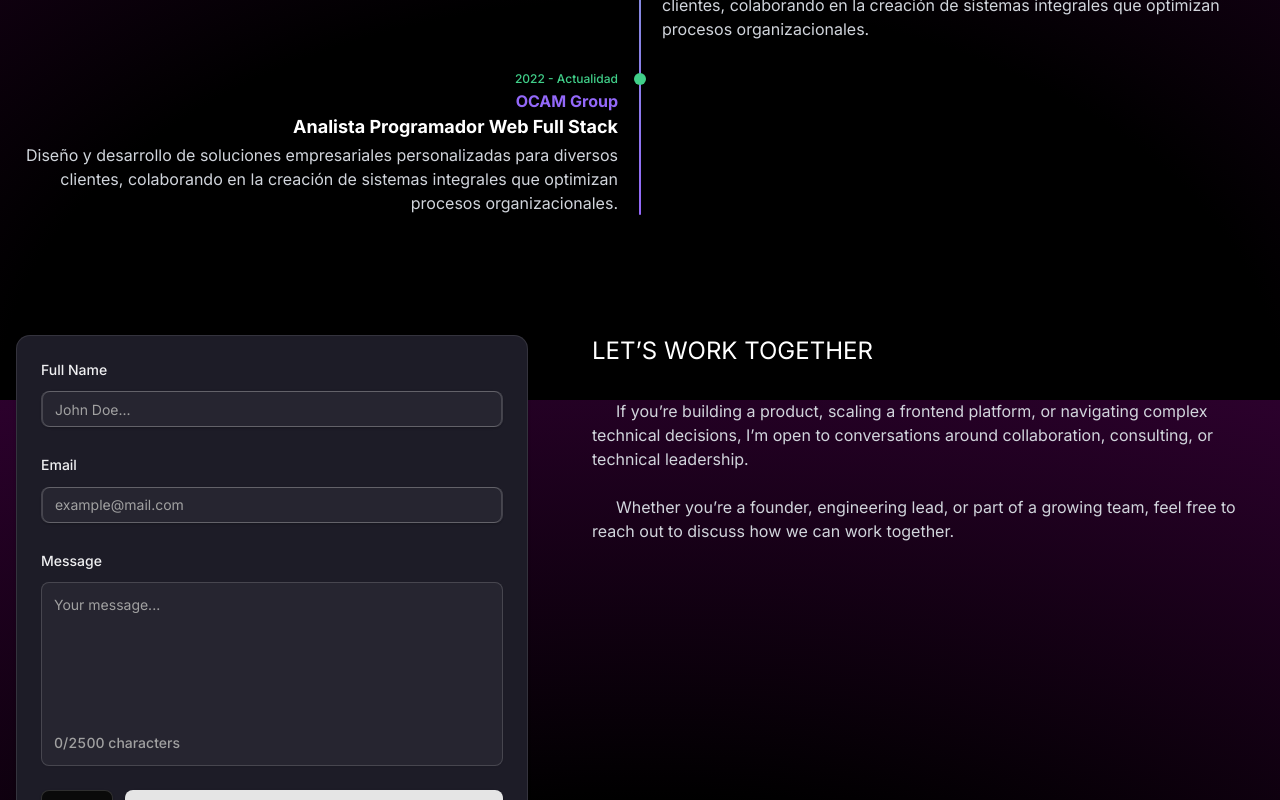
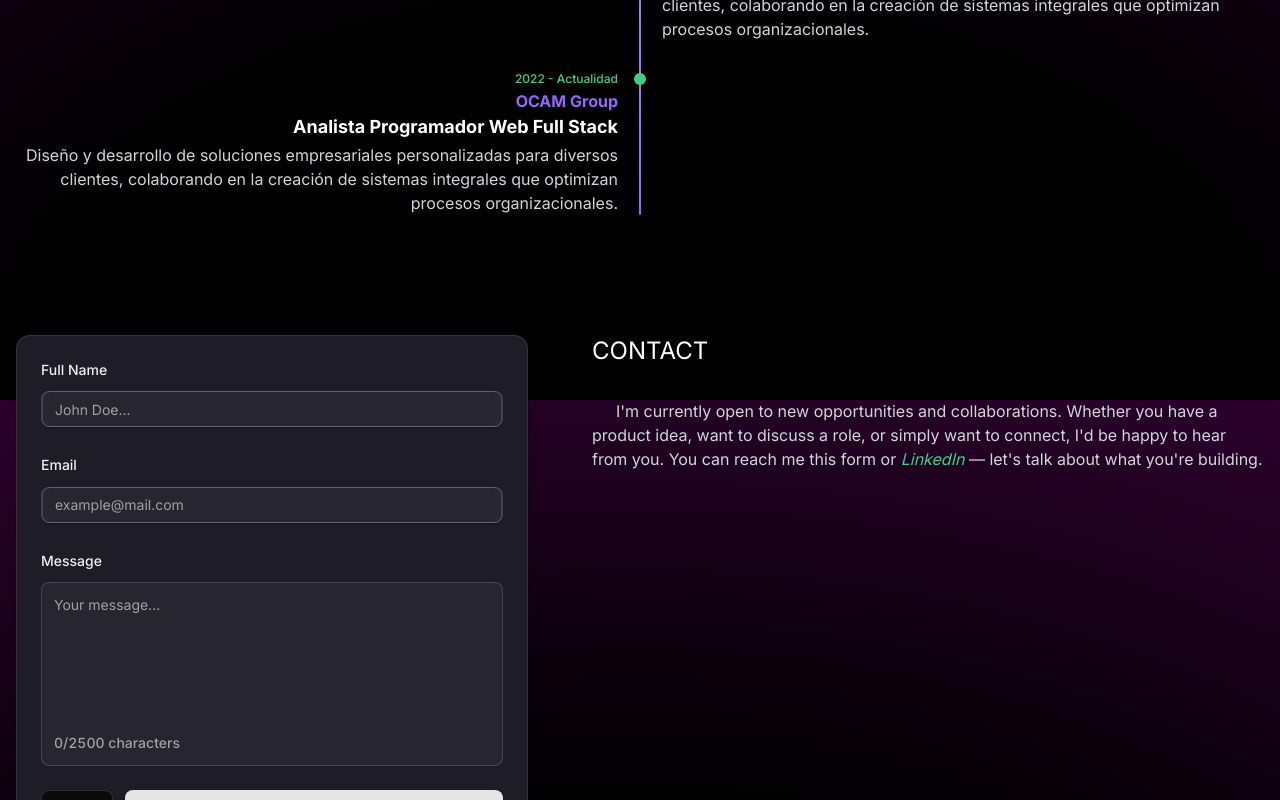
Before and after one commit to nolascomalave/Portfolio---With-Next, a Next.js app: page /en/ in a window 1280 px wide. Shown: the part 2000-2800 px from the top of the page. Built offline with nearby package versions, Linux system fonts and the light colour scheme.

Commit message:
cambios estéticos realizados y adaptación a dispositivos móviles.

```diff
--- a/src/app/[locale]/layout.tsx
+++ b/src/app/[locale]/layout.tsx
@@ -77,17 +77,3 @@ export default async function LocaleLayout({
     </html>
   );
 }
-
-<div className="min-h-screen w-full relative bg-white">
-  <div
-    className="absolute inset-0 z-0"
-    style={{
-      background: "#ffffff",
-      backgroundImage: `
-        radial-gradient(circle_at_top_left,_rgba(173,109,244,0.5),_transparent_70%)
-      `,
-      filter: "blur(80px)",
-      backgroundRepeat: "no-repeat",
-    }}
-  />
-</div>
--- a/src/components/Footer.tsx
+++ b/src/components/Footer.tsx
@@ -1,8 +1,14 @@
+import { useTranslations } from 'next-intl';
+
 export default function Footer() {
+    const __ = useTranslations('layout');
+
     return (
         <footer className="text-center pb-8 mt-40 text-sm text-gray-700 dark:text-gray-100">
-            <p>Designed and Developed by Nolasco Malavé.</p>
-            <p>Built with <span className="text-dark-purple dark:text-neon-green">Next.js</span>, <span className="text-dark-purple dark:text-neon-green">Shadcn</span> & <span className="text-dark-purple dark:text-neon-green">Tailwind</span>. Hosted on Vercel.</p>
+            {__.rich("footer", {
+                highlighted: (chunks) => <span className='text-dark-purple dark:text-neon-green'>{chunks}</span>,
+                paragraph: (chunks) => <p>{chunks}</p>
+            })}
         </footer>
     );
 }
--- a/src/components/Navbar.tsx
+++ b/src/components/Navbar.tsx
@@ -35,7 +35,7 @@ export default function Navbar() {
   const activeLink = navLinks.find(link => currentPath === link.key) || navLinks[0];
 
   return (
-    <nav className="sticky top-0 left-0 right-0 z-50 backdrop-blur-md transition-colors flex gap-[0.125rem] text-inherit">
+    <nav className="sticky top-0 left-0 right-0 z-50 backdrop-blur-md transition-colors flex gap-[0.125rem] text-inherit hidden sm:block">
         <div className='flex p-[0.5rem] max-w-7xl w-full m-auto'>
             <div className="flex items-center shrink-0">
                 <Link href={`/${locale}/`}>
--- a/src/components/OrbitingIcons.tsx
+++ b/src/components/OrbitingIcons.tsx
@@ -1,9 +1,9 @@
 import { OrbitingCircles } from "@/components/ui/orbiting-circles";
 import Image from "next/image";
 import TechnologiesItems from "@/lib/technologies-items";
-export function OrbitingCirclesDemo() {
+export function OrbitingCirclesDemo({className}: {className: string}) {
   return (
-    <div className="relative flex h-96 w-96 flex-col items-center justify-center overflow-hidden">
+    <div className={className}>
         <OrbitingCircles iconSize={250} reverse>
             <Icons.React/>
             <Icons.MaterialUI/>
--- a/src/components/TimeLine/TimeLine.tsx
+++ b/src/components/TimeLine/TimeLine.tsx
@@ -18,7 +18,7 @@ const Experience = [
 
 export default function TimeLine() {
     return (
-        <ol className="relative space-y-8 before:absolute before:top-0 before:left-1/2 before:h-full before:w-0.5 before:-translate-x-1/2 before:rounded-full before:bg-linear-to-b before:from-dark-purple dark:before:from-neon-green before:to-neon-green dark:before:to-dark-purple">
+        <ol className="relative space-y-8 before:absolute before:top-0 before:left-0 md:before:left-1/2 before:h-full before:w-0.5 before:-translate-x-1/2 before:rounded-full before:bg-linear-to-b before:from-dark-purple dark:before:from-neon-green before:to-neon-green dark:before:to-dark-purple">
         <TimeLineItem {...Experience[0]}/>
         <TimeLineItem {...Experience[0]}/>
         <TimeLineItem {...Experience[0]}/>
--- a/src/components/TimeLine/TimeLineItem.tsx
+++ b/src/components/TimeLine/TimeLineItem.tsx
@@ -10,8 +10,8 @@ export default function TimeLineItem({
     company: string;
 }) {
     return (
-        <li className="group relative grid grid-cols-2 odd:-me-3 even:-ms-3">
-            <div className="relative flex items-start gap-4 group-odd:flex-row-reverse group-odd:text-right group-even:order-last">
+        <li className="group relative md:grid md:grid-cols-2 -ms-1.5 md:-ms-3 md:odd:-me-3 md:odd:-ms-0">
+            <div className="relative flex items-start gap-4 order-last md:group-odd:order-first md:group-odd:flex-row-reverse md:group-odd:text-right">
                 <span className="size-3 shrink-0 rounded-full dark:bg-neon-green bg-dark-purple"></span>
 
                 <div className="-mt-2">
@@ -24,7 +24,7 @@ export default function TimeLineItem({
                     </p>
                 </div>
             </div>
-            <div aria-hidden="true"></div>
+            <div aria-hidden="true" className="hidden md:block"></div>
         </li>
     );
 }
--- a/src/components/sections/Contact.tsx
+++ b/src/components/sections/Contact.tsx
@@ -1,22 +1,21 @@
 import { useTranslations } from "next-intl";
 import ContactForm from "../ContactForm";
+import { LinkedIn } from "@/lib/links";
 
 export default function Contact() {
-    const __ = useTranslations('layout.sections_content');
+    const __ = useTranslations('layout.sections_content.contact');
 
     return (
-        <section className="m-auto py-8 mt-14 px-4 max-w-7xl flex gap-16">
+        <section className="m-auto py-8 mt-14 px-4 max-w-7xl flex flex-col-reverse items-center lg:items-start lg:flex-row gap-16">
             <ContactForm />
 
             <article className="w-full">
-                <h1 className="text-2xl mb-8 uppercase">Let’s work together</h1>
+                <h1 className="text-2xl mb-8 uppercase">{__("title")}</h1>
 
                 <p className="text-1xl text-gray-500 dark:text-gray-300 indent-6">
-                    If you’re building a product, scaling a frontend platform, or navigating complex technical decisions, I’m open to conversations around collaboration, consulting, or technical leadership.
-                </p>
-                <br />
-                <p className="text-1xl text-gray-500 dark:text-gray-300 indent-6">
-                    Whether you’re a founder, engineering lead, or part of a growing team, feel free to reach out to discuss how we can work together.
+                    {__.rich("description", {
+                        link: (chunks) => <a href={LinkedIn} className='text-dark-purple dark:text-neon-green italic hover:underline decoration-solid'>{chunks}</a>
+                    })}
                 </p>
             </article>
         </section>
--- a/src/components/sections/Hero.tsx
+++ b/src/components/sections/Hero.tsx
@@ -5,11 +5,12 @@ import { TypingAnimation } from "@/components/ui/typing-animation";
 import { BlurFade } from "@/components/ui/blur-fade"
 import { GithubIcon, LinkedinIcon, MailIcon } from "lucide-react";
 import { Badge } from "@/components/ui/badge";
+import { Email, Github, LinkedIn } from "@/lib/links";
 
 export const contactLinks: {label: string, Icon: JSX.Element, href: string, target?: string}[] = [
-    {label: "GitHub", Icon: <GithubIcon />, href: "https://github.com/nolascomalave", target: "_blank"},
-    {label: "LinkedIn", Icon: <LinkedinIcon />, href: "https://www.linkedin.com/in/nolasco-rafael-malave-castro", target: "_blank"},
-    {label: "Email", Icon: <MailIcon />, href: "mailto:nolascomalave@hotmail.com"},
+    {label: "GitHub", Icon: <GithubIcon />, href: Github, target: "_blank"},
+    {label: "LinkedIn", Icon: <LinkedinIcon />, href: LinkedIn, target: "_blank"},
+    {label: "Email", Icon: <MailIcon />, href: Email},
 ]
 
 export default function Hero() {
--- /dev/null
+++ b/src/lib/links.ts
@@ -0,0 +1,3 @@
+export const LinkedIn = "https://www.linkedin.com/in/nolasco-rafael-malave-castro";
+export const Github = "https://github.com/nolascomalave";
+export const Email = "mailto:nolascomalave@hotmail.com";
--- a/src/messages/en.json
+++ b/src/messages/en.json
@@ -39,7 +39,12 @@
         "title": "Arsenal Tech",
         "description": "I specialize in a variety of languages, frameworks, and tools that allow me to build robust and scalable applications.",
         "description2": "As a Full Stack developer, I have cultivated a balanced mastery of frontend, backend, and databases, enabling me to handle complete projects from conception to implementation. My stack reflects both production experience and active exploration of modern technologies."
+      },
+      "contact": {
+        "title": "Contact",
+        "description": "I'm currently open to new opportunities and collaborations. Whether you have a product idea, want to discuss a role, or simply want to connect, I'd be happy to hear from you. You can reach me this form or <link>LinkedIn</link> — let's talk about what you're building."
       }
-    }
+    },
+    "footer": "<paragraph>Designed and Developed by Nolasco Malavé.</paragraph><paragraph>Built with <highlighted>Next.js</highlighted>, <highlighted>Shadcn</highlighted> & <highlighted>Tailwind</highlighted>. Hosted on Vercel.</paragraph>"
   }
 }
--- a/src/messages/es.json
+++ b/src/messages/es.json
@@ -37,7 +37,12 @@
         "title": "Arsenal Tecnológico",
         "description": "Me especializo en una variedad de lenguajes, marcos y herramientas que me permiten crear aplicaciones robustas y escalables.",
         "description2": "Como desarrollador Full Stack, he cultivado un dominio equilibrado entre frontend, backend y bases de datos, permitiéndome abordar proyectos completos desde la concepción hasta la implementación. Mi stack refleja tanto experiencia en producción como exploración activa de tecnologías modernas."
+      },
+      "contact": {
+        "title": "Contacto",
+        "description": "Estoy abierto a nuevas oportunidades y colaboraciones. Si tienes una idea de producto, quieres hablar sobre un puesto o simplemente quieres conectar, me encantaría saber de ti. Puedes contactarme a través de este formulario o <link>LinkedIn</link> - hablemos de lo que estás desarrollando."
       }
-    }
+    },
+    "footer": "<paragraph>Diseñado y Desarrollado por Nolasco Malavé.</paragraph><paragraph>Construido con <highlighted>Next.js</highlighted>, <highlighted>Shadcn</highlighted> y <highlighted>Tailwind</highlighted>. Alojado en Vercel.</paragraph>"
   }
 }
```
Also changed, not shown: src/components/sections/About.tsx (+15 -4 lines).
